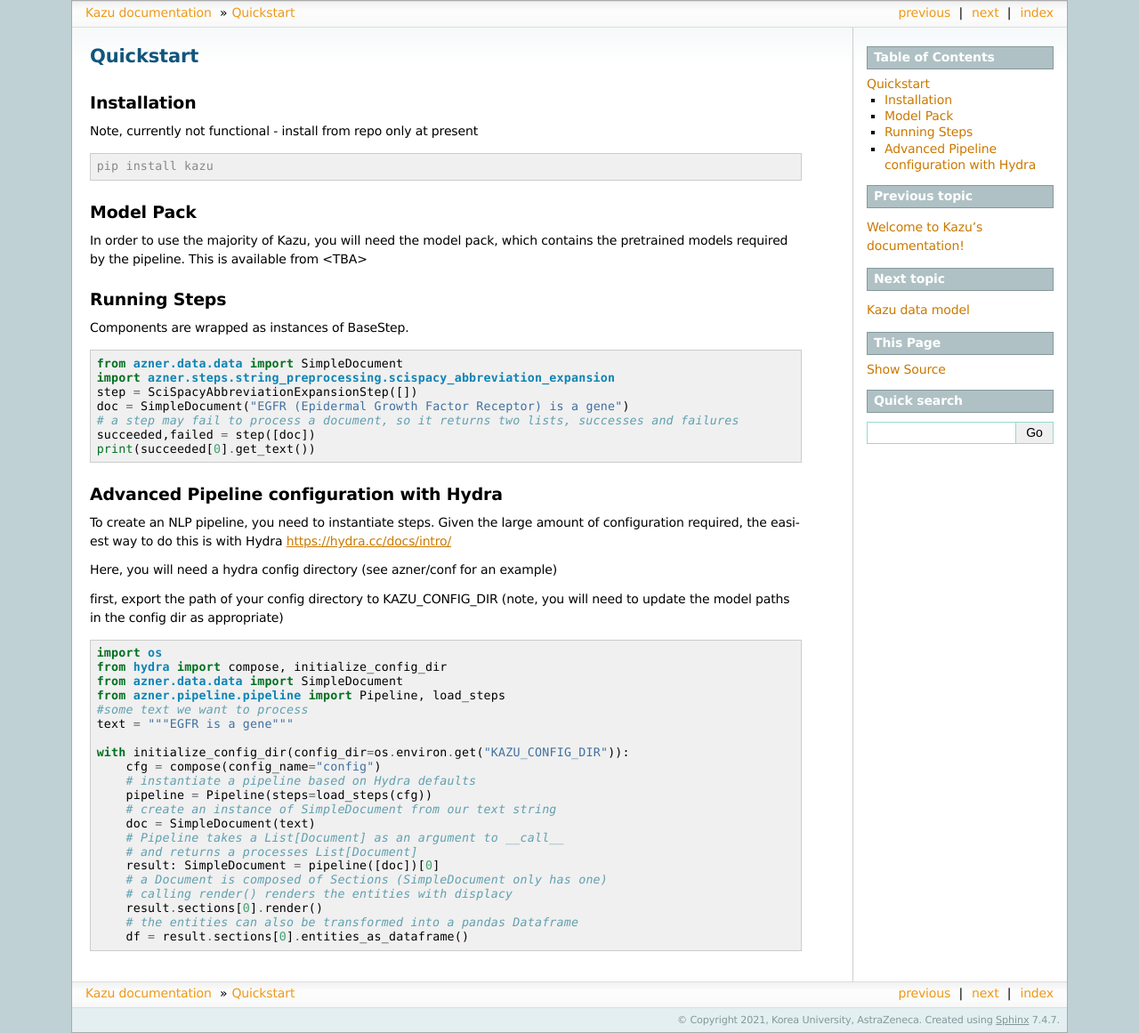
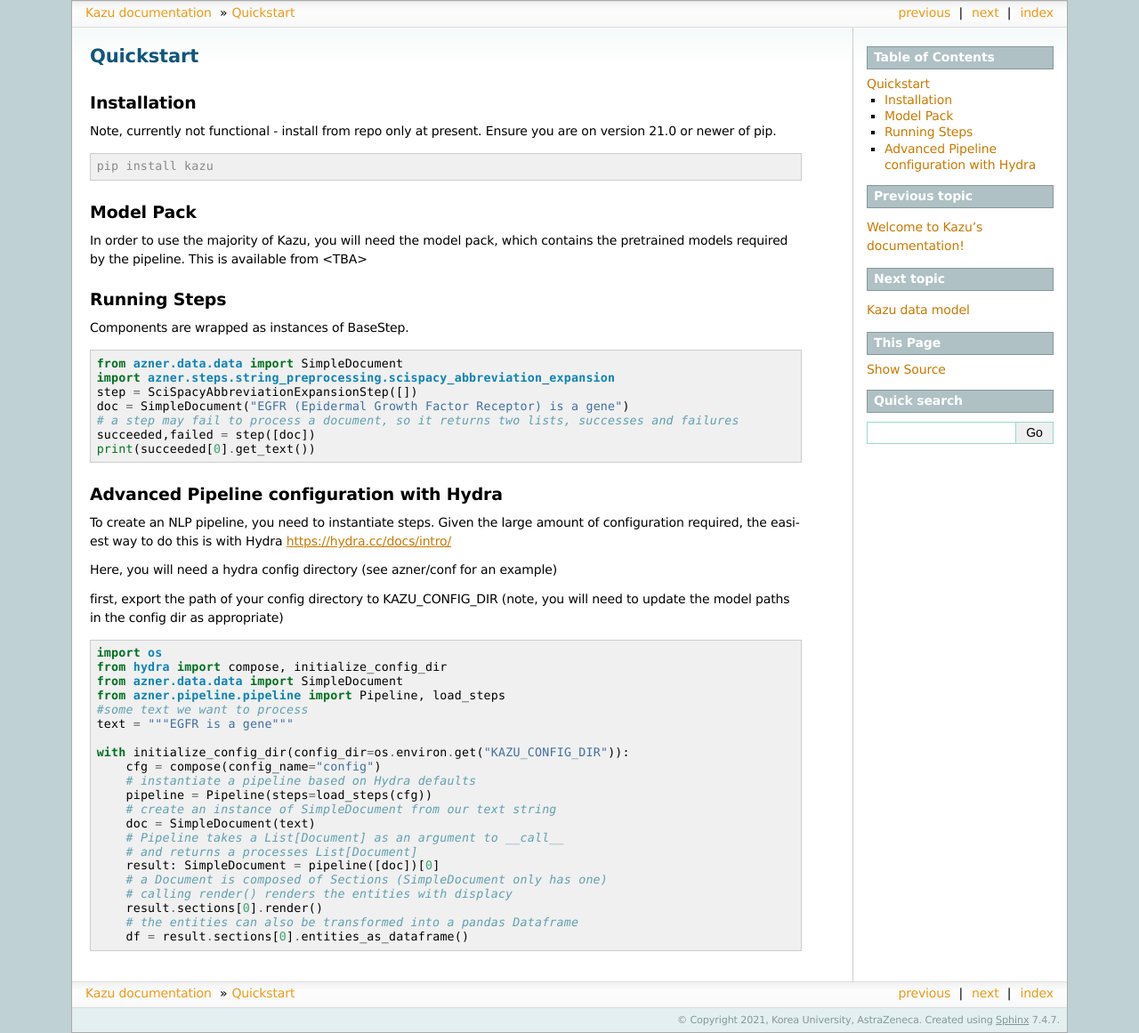
Before and after one commit to AstraZeneca/KAZU, a Sphinx documentation site: the page built from docs/quickstart.rst, in a window 1280 px wide. Shown: the whole page at 89% size. Built offline with Sphinx 7.4.7, drawn with Linux system fonts in a browser that asks for light colours.

Commit message:
Add note in quickstart about pip version

```diff
--- a/docs/quickstart.rst
+++ b/docs/quickstart.rst
@@ -4,7 +4,8 @@
 Installation
 ------------
 
-Note, currently not functional - install from repo only at present
+Note, currently not functional - install from repo only at present.
+Ensure you are on version 21.0 or newer of pip.
 
 .. code-block:: console
 
```
